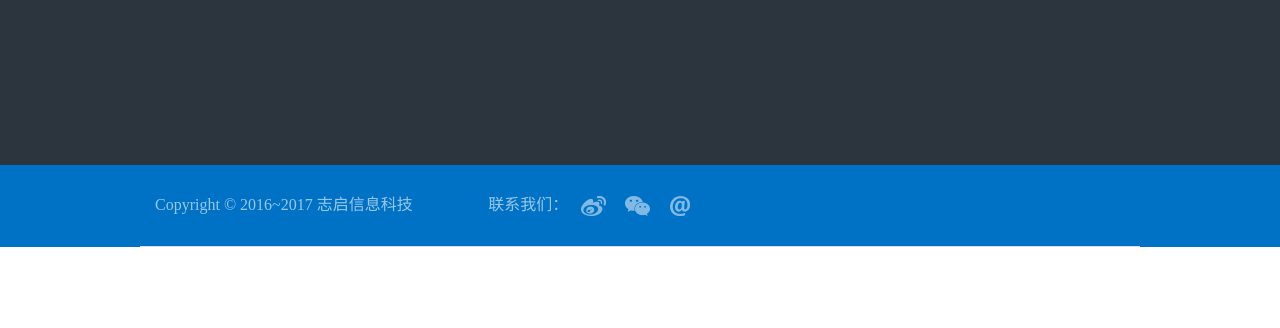
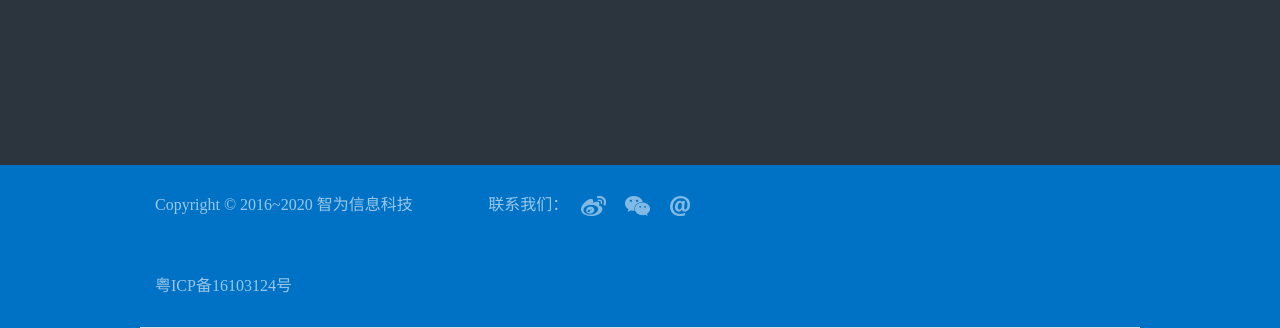
Before and after one commit to ZhiqiInfo/WEBSite, a plain HTML site: page Index.html in a window 1280 px wide. Shown: the part 2683-3011 px from the top of the page. Before the commit the page ends 2930 px from the top, so only its background shows below. Drawn offline with Linux system fonts and the light colour scheme.

Commit message:
Update Index.html
更新备案号

```diff
--- a/Index.html
+++ b/Index.html
@@ -145,7 +145,10 @@
                 </ul>
                 <ul class="col-md-4 col-xs-12 col-sm-7 footer_left message">
                     <li>
-                        <a href="#">Copyright © 2016~2017 志启信息科技</a>
+                        <a href="#">Copyright © 2016~2020 智为信息科技</a>
+                    </li>
+                     <li>
+                        <a href="http://beian.miit.gov.cn/" target="_blank">粤ICP备16103124号</a>
                     </li>
                 </ul>
                 <ul class="col-md-3 col-xs-12 col-sm-5 footer_right contact">
```
